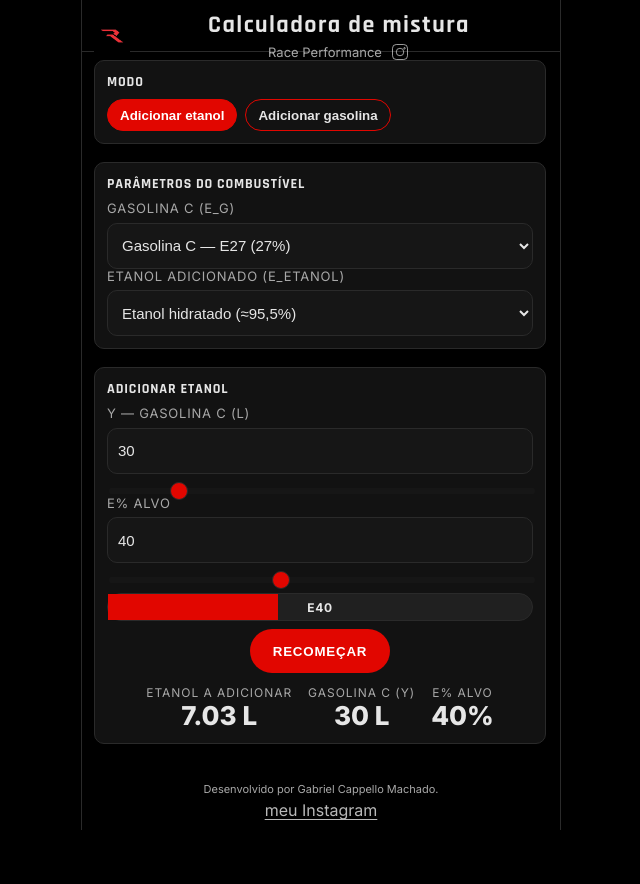
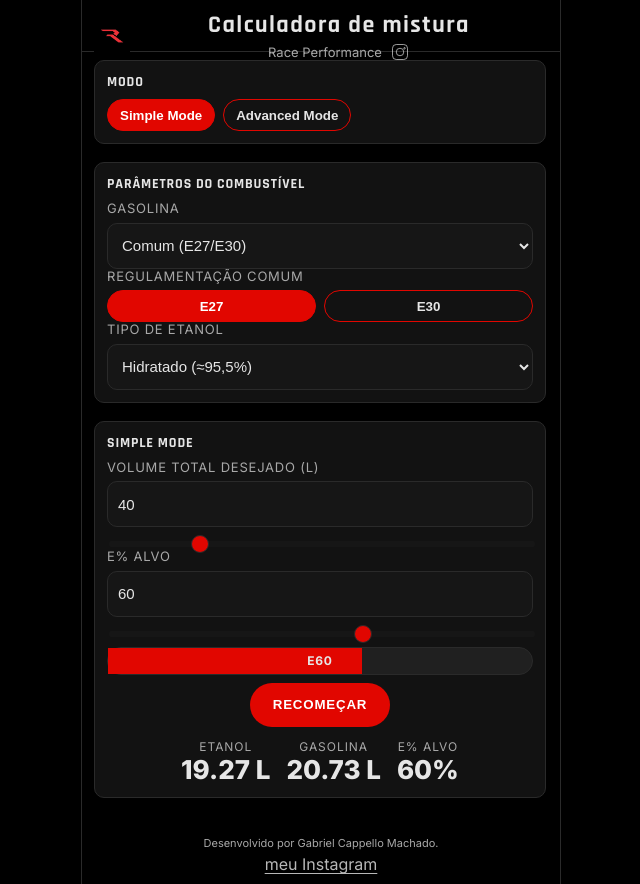
Before and after one commit to Gligoco/Calc_mix_fuel, a React (Vite) app in the folder fuel-mix-calculator/: page / in a window 1280 px wide. Both pictures are taken after a click on the button "CALCULAR". Shown: the whole page, without its empty margins (319-959 px from the left). Before the commit the page ends 830 px from the top, so only its background shows below. Built offline with nearby package versions, Linux system fonts and the light colour scheme.

Commit message:
Refactor fuel mix calculator with simple and advanced modes
Co-authored-by: vwb5n4ffm8 <vwb5n4ffm8@privaterelay.appleid.com>

```diff
--- a/fuel-mix-calculator/src/App.jsx
+++ b/fuel-mix-calculator/src/App.jsx
@@ -1,14 +1,9 @@
 import React, { useEffect, useMemo, useState } from 'react'
 import rpLogo from '/assets/IMG_6442.jpeg'
 
-const GAS_OPTIONS = [
-  { id: 'E27', name: 'Gasolina C — E27 (27%)', Eg: 0.27 },
-  { id: 'E30', name: 'Gasolina C — E30 (30%)', Eg: 0.30 },
-]
-
 const ETH_OPTIONS = [
-  { id: 'hidratado', name: 'Etanol hidratado (≈95,5%)', Eeth: 0.955 },
-  { id: 'anidro', name: 'Etanol anidro (≈99,6%)', Eeth: 0.996 },
+  { id: 'hidratado', name: 'Hidratado (≈95,5%)', Eeth: 0.955 },
+  { id: 'anidro', name: 'Anidro (≈99,6%)', Eeth: 0.996 },
 ]
 
 function round(value, decimals = 2) {
@@ -30,67 +25,94 @@ function useLocalStorage(key, initialValue) {
   return [state, setState]
 }
 
-// X = Y*(Etarget - Eg)/(Eethanol - Etarget)
-function computeAddEthanol(Y_liters, Etarget_pct, Eg, Eeth) {
-  const Y = Number(Y_liters) || 0
-  const Etarget = Math.max(0, Math.min(1, (Number(Etarget_pct) || 0) / 100))
-  if (Y <= 0) return { ok: false, msg: 'Informe Y > 0 (Gasolina C em litros).', X: 0 }
-  if (Etarget < Math.min(Eg, Eeth) || Etarget > Math.max(Eg, Eeth)) return { ok: false, msg: 'E% alvo fora do intervalo entre Eg e Eetanol.', X: 0 }
-  const denom = (Eeth - Etarget)
-  if (Math.abs(denom) < 1e-9) return { ok: false, msg: 'Divisão por zero. Ajuste E_alvo.', X: 0 }
-  const X = Y * (Etarget - Eg) / denom
-  if (X < 0) return { ok: false, msg: 'Resultado negativo. Verifique os valores.', X: 0 }
-  return { ok: true, msg: '', X }
+// ---------- Simple Mode ----------
+// Ethanol_liters = Vtotal * (Etarget - Eg) / (Eethanol - Eg)
+// Gasoline_liters = Vtotal - Ethanol_liters
+function computeSimple(Vtotal_liters, Etarget_pct, Eg, Eeth) {
+  const V = Number(Vtotal_liters) || 0
+  const Et = Math.max(0, Math.min(1, (Number(Etarget_pct) || 0) / 100))
+  if (V <= 0) return { ok: false, msg: 'Informe o volume total (L).', xe: 0, yg: 0 }
+  if (Et < Math.min(Eg, Eeth) || Et > Math.max(Eg, Eeth)) return { ok: false, msg: 'E% alvo fora do intervalo entre E_g e E_etanol.', xe: 0, yg: 0 }
+  const denom = (Eeth - Eg)
+  if (Math.abs(denom) < 1e-9) return { ok: false, msg: 'Parâmetros inválidos.', xe: 0, yg: 0 }
+  const xe = V * (Et - Eg) / denom
+  const yg = V - xe
+  if (xe < 0 || yg < 0) return { ok: false, msg: 'Mistura inviável com os valores atuais.', xe: 0, yg: 0 }
+  return { ok: true, msg: '', xe, yg }
 }
 
-// X = A*(Ec - Etarget)/(Etarget - Eg)
-function computeAddGasoline(A_liters, Ec_pct, Etarget_pct, Eg) {
+// ---------- Advanced Mode ----------
+// Adding ethanol: X = Y*(Etarget - Eg)/(Eeth - Etarget) where Y = liters of gasoline in tank = A*(1 - Ec)
+// Adding gasoline: X = A*(Ec - Etarget)/(Etarget - Eg)
+function computeAdvanced(A_liters, Ec_pct, Etarget_pct, Eg, Eeth) {
   const A = Number(A_liters) || 0
   const Ec = Math.max(0, Math.min(1, (Number(Ec_pct) || 0) / 100))
-  const Etarget = Math.max(0, Math.min(1, (Number(Etarget_pct) || 0) / 100))
-  if (A <= 0) return { ok: false, msg: 'Informe A > 0 (volume atual em litros).', X: 0 }
-  if (Etarget < Math.min(Eg, Ec) || Etarget > Math.max(Eg, Ec)) return { ok: false, msg: 'E% alvo fora do intervalo entre Eg e Ec.', X: 0 }
-  const denom = (Etarget - Eg)
-  if (Math.abs(denom) < 1e-9) return { ok: false, msg: 'Divisão por zero. Ajuste E_alvo.', X: 0 }
-  const X = A * (Ec - Etarget) / denom
-  if (X < 0) return { ok: false, msg: 'Resultado negativo. Verifique os valores.', X: 0 }
-  return { ok: true, msg: '', X }
+  const Et = Math.max(0, Math.min(1, (Number(Etarget_pct) || 0) / 100))
+  if (A <= 0) return { ok: false, msg: 'Informe o volume atual (A) > 0.', fuel: '', X: 0 }
+
+  // Decide direction: subir ou descer E%
+  if (Et > Ec) {
+    // Add ethanol
+    if (Et < Math.min(Eg, Eeth) || Et > Math.max(Eg, Eeth)) return { ok: false, msg: 'E% alvo fora do intervalo entre E_g e E_etanol.', fuel: '', X: 0 }
+    const Y = A * (1 - Ec) // gasolina no tanque
+    const denom = (Eeth - Et)
+    if (Math.abs(denom) < 1e-9) return { ok: false, msg: 'Divisão por zero. Ajuste E_alvo.', fuel: '', X: 0 }
+    const X = Y * (Et - Eg) / denom
+    if (X <= 0) return { ok: false, msg: 'Impossível atingir E% alvo adicionando etanol.', fuel: '', X: 0 }
+    return { ok: true, msg: '', fuel: 'Etanol a adicionar', X }
+  } else if (Et < Ec) {
+    // Add gasoline
+    if (Et < Math.min(Eg, Ec) || Et > Math.max(Eg, Ec)) return { ok: false, msg: 'E% alvo fora do intervalo entre E_g e E_c.', fuel: '', X: 0 }
+    const denom = (Et - Eg)
+    if (Math.abs(denom) < 1e-9) return { ok: false, msg: 'Divisão por zero. Ajuste E_alvo.', fuel: '', X: 0 }
+    const X = A * (Ec - Et) / denom
+    if (X <= 0) return { ok: false, msg: 'Impossível atingir E% alvo adicionando gasolina.', fuel: '', X: 0 }
+    return { ok: true, msg: '', fuel: 'Gasolina a adicionar', X }
+  }
+
+  // Et == Ec
+  return { ok: false, msg: 'E% alvo igual ao E% atual.', fuel: '', X: 0 }
 }
 
 export default function App() {
-  // Mode selection
-  const [mode, setMode] = useLocalStorage('mode', 'add_ethanol') // 'add_ethanol' | 'add_gasoline'
+  const [mode, setMode] = useLocalStorage('mode', 'simple') // 'simple' | 'advanced'
 
   // Common selectors
-  const [gasId, setGasId] = useLocalStorage('gasId', 'E27')
-  const gas = GAS_OPTIONS.find(g => g.id === gasId) || GAS_OPTIONS[0]
+  const [gasClass, setGasClass] = useLocalStorage('gasClass', 'comum') // 'comum' | 'podium'
+  const [comumReg, setComumReg] = useLocalStorage('comumReg', 'E27') // 'E27' | 'E30'
+  const [EgPodiumPct, setEgPodiumPct] = useLocalStorage('EgPodiumPct', 25) // adjustable in settings
   const [ethId, setEthId] = useLocalStorage('ethId', 'hidratado')
   const eth = ETH_OPTIONS.find(e => e.id === ethId) || ETH_OPTIONS[0]
 
-  // Inputs for adding ethanol
-  const [Y, setY] = useLocalStorage('Y', 30) // liters of Gasoline C
-  const [Etarget1, setEtarget1] = useLocalStorage('Etarget1', 40)
+  const Eg = useMemo(() => {
+    if (gasClass === 'comum') return comumReg === 'E30' ? 0.30 : 0.27
+    return Math.max(0, Math.min(1, Number(EgPodiumPct) / 100))
+  }, [gasClass, comumReg, EgPodiumPct])
 
-  // Inputs for adding gasoline
-  const [A, setA] = useLocalStorage('A', 20) // liters currently in tank
-  const [Ec, setEc] = useLocalStorage('Ec', 60) // current ethanol % in tank
-  const [Etarget2, setEtarget2] = useLocalStorage('Etarget2', 40)
+  // Simple inputs
+  const [Vtotal, setVtotal] = useLocalStorage('Vtotal', 40)
+  const [EtargetSimple, setEtargetSimple] = useLocalStorage('EtargetSimple', 60)
+
+  // Advanced inputs
+  const [A, setA] = useLocalStorage('A', 20)
+  const [Ec, setEc] = useLocalStorage('Ec', 40)
+  const [EtargetAdv, setEtargetAdv] = useLocalStorage('EtargetAdv', 60)
 
   const [hasCalculated, setHasCalculated] = useState(false)
   function handleCalc() { setHasCalculated(true) }
   function handleReset() { window.location.reload() }
 
-  const addEthRes = useMemo(() => {
-    if (mode !== 'add_ethanol') return { ok: false, X: 0, msg: '' }
-    return computeAddEthanol(Y, Etarget1, gas.Eg, eth.Eeth)
-  }, [mode, Y, Etarget1, gas.Eg, eth.Eeth])
+  const simpleRes = useMemo(() => {
+    if (mode !== 'simple') return { ok: false, xe: 0, yg: 0, msg: '' }
+    return computeSimple(Vtotal, EtargetSimple, Eg, eth.Eeth)
+  }, [mode, Vtotal, EtargetSimple, Eg, eth.Eeth])
 
-  const addGasRes = useMemo(() => {
-    if (mode !== 'add_gasoline') return { ok: false, X: 0, msg: '' }
-    return computeAddGasoline(A, Ec, Etarget2, gas.Eg)
-  }, [mode, A, Ec, Etarget2, gas.Eg])
+  const advRes = useMemo(() => {
+    if (mode !== 'advanced') return { ok: false, fuel: '', X: 0, msg: '' }
+    return computeAdvanced(A, Ec, EtargetAdv, Eg, eth.Eeth)
+  }, [mode, A, Ec, EtargetAdv, Eg, eth.Eeth])
 
-  const barPercent = mode === 'add_ethanol' ? Number(Etarget1) : Number(Etarget2)
+  const barPercent = mode === 'simple' ? Number(EtargetSimple) : Number(EtargetAdv)
   const barWidth = `${round(Math.max(0, Math.min(100, barPercent || 0)), 1)}%`
 
   return (
@@ -115,48 +137,67 @@ export default function App() {
             <div className="rp-group">
               <div className="rp-group-title">Modo</div>
               <div className="rp-chips">
-                <button className="rp-chip" aria-pressed={mode==='add_ethanol'} onClick={()=> setMode('add_ethanol')}>Adicionar etanol</button>
-                <button className="rp-chip" aria-pressed={mode==='add_gasoline'} onClick={()=> setMode('add_gasoline')}>Adicionar gasolina</button>
+                <button className="rp-chip" aria-pressed={mode==='simple'} onClick={()=> setMode('simple')}>Simple Mode</button>
+                <button className="rp-chip" aria-pressed={mode==='advanced'} onClick={()=> setMode('advanced')}>Advanced Mode</button>
               </div>
             </div>
 
             <div className="rp-group">
               <div className="rp-group-title">Parâmetros do combustível</div>
               <div className="rp-row">
-                <div className="rp-label">Gasolina C (E_g)</div>
-                <select className="rp-select" value={gasId} onChange={(e)=> setGasId(e.target.value)}>
-                  {GAS_OPTIONS.map(g => (<option key={g.id} value={g.id}>{g.name}</option>))}
-                </select>
+                <div className="rp-label">Gasolina</div>
+                <div className="input-wrap" style={{ gridTemplateColumns: '1fr' }}>
+                  <select className="rp-select" value={gasClass} onChange={(e)=> setGasClass(e.target.value)}>
+                    <option value="comum">Comum (E27/E30)</option>
+                    <option value="podium">Pódium (ajustável)</option>
+                  </select>
+                </div>
               </div>
+              {gasClass === 'comum' ? (
+                <div className="rp-row">
+                  <div className="rp-label">Regulamentação Comum</div>
+                  <div className="input-wrap" style={{ gridTemplateColumns: '1fr 1fr' }}>
+                    <button className="rp-chip" aria-pressed={comumReg==='E27'} onClick={()=> setComumReg('E27')}>E27</button>
+                    <button className="rp-chip" aria-pressed={comumReg==='E30'} onClick={()=> setComumReg('E30')}>E30</button>
+                  </div>
+                </div>
+              ) : (
+                <div className="rp-row">
+                  <div className="rp-label">E_g Pódium (%)</div>
+                  <div className="input-wrap" style={{ gridTemplateColumns: '1fr' }}>
+                    <input className="rp-input" type="number" min="0" max="100" step="0.1" value={EgPodiumPct} onChange={(e)=> setEgPodiumPct(e.target.value)} />
+                  </div>
+                </div>
+              )}
               <div className="rp-row">
-                <div className="rp-label">Etanol adicionado (E_etanol)</div>
+                <div className="rp-label">Tipo de etanol</div>
                 <select className="rp-select" value={ethId} onChange={(e)=> setEthId(e.target.value)}>
                   {ETH_OPTIONS.map(o => (<option key={o.id} value={o.id}>{o.name}</option>))}
                 </select>
               </div>
             </div>
 
-            {mode === 'add_ethanol' ? (
+            {mode === 'simple' ? (
               <div className="rp-group">
-                <div className="rp-group-title">Adicionar etanol</div>
+                <div className="rp-group-title">Simple Mode</div>
                 <div className="rp-row">
-                  <div className="rp-label">Y — Gasolina C (L)</div>
+                  <div className="rp-label">Volume total desejado (L)</div>
                   <div className="input-wrap" style={{ gridTemplateColumns: '1fr' }}>
-                    <input className="rp-input" type="number" min="0" step="0.1" value={Y} onChange={(e)=> setY(e.target.value)} />
-                    <input className="rp-slider" type="range" min="0" max="200" step="0.1" value={Number(Y)} onChange={(e)=> setY(e.target.value)} />
+                    <input className="rp-input" type="number" min="0" step="0.1" value={Vtotal} onChange={(e)=> setVtotal(e.target.value)} />
+                    <input className="rp-slider" type="range" min="0" max="200" step="0.1" value={Number(Vtotal)} onChange={(e)=> setVtotal(e.target.value)} />
                   </div>
                 </div>
                 <div className="rp-row">
                   <div className="rp-label">E% alvo</div>
                   <div className="input-wrap" style={{ gridTemplateColumns: '1fr' }}>
-                    <input className="rp-input" type="number" min="0" max="100" step="0.1" value={Etarget1} onChange={(e)=> setEtarget1(e.target.value)} />
-                    <input className="rp-slider" type="range" min="0" max="100" step="0.1" value={Number(Etarget1)} onChange={(e)=> setEtarget1(e.target.value)} />
+                    <input className="rp-input" type="number" min="0" max="100" step="0.1" value={EtargetSimple} onChange={(e)=> setEtargetSimple(e.target.value)} />
+                    <input className="rp-slider" type="range" min="0" max="100" step="0.1" value={Number(EtargetSimple)} onChange={(e)=> setEtargetSimple(e.target.value)} />
                   </div>
                 </div>
 
                 <div className="rp-tank" title={`Etanol ${barWidth}`}>
                   <div className="eth" style={{ width: barWidth }} />
-                  <div className="label">E{round(Number(Etarget1)||0,0)}</div>
+                  <div className="label">E{round(Number(EtargetSimple)||0,0)}</div>
                 </div>
 
                 <div className="cta-row">
@@ -169,30 +210,30 @@ export default function App() {
 
                 {hasCalculated && (
                   <div className="results-block">
-                    {addEthRes.ok ? (
+                    {simpleRes.ok ? (
                       <div className="results-kpis">
-                        <div className="item"><div className="label">Etanol a adicionar</div><div className="value">{round(addEthRes.X, 2)} L</div></div>
-                        <div className="item"><div className="label">Gasolina C (Y)</div><div className="value">{round(Number(Y)||0, 2)} L</div></div>
-                        <div className="item"><div className="label">E% alvo</div><div className="value">{round(Number(Etarget1)||0, 2)}%</div></div>
+                        <div className="item"><div className="label">Etanol</div><div className="value">{round(simpleRes.xe, 2)} L</div></div>
+                        <div className="item"><div className="label">Gasolina</div><div className="value">{round(simpleRes.yg, 2)} L</div></div>
+                        <div className="item"><div className="label">E% alvo</div><div className="value">{round(Number(EtargetSimple)||0, 2)}%</div></div>
                       </div>
                     ) : (
-                      <div className="rp-footer-note" style={{ color: '#ffb3b3' }}>{addEthRes.msg}</div>
+                      <div className="rp-footer-note" style={{ color: '#ffb3b3' }}>{simpleRes.msg}</div>
                     )}
                   </div>
                 )}
               </div>
             ) : (
               <div className="rp-group">
-                <div className="rp-group-title">Adicionar gasolina</div>
+                <div className="rp-group-title">Advanced Mode</div>
                 <div className="rp-row">
-                  <div className="rp-label">A — Volume atual no tanque (L)</div>
+                  <div className="rp-label">A — Volume atual (L)</div>
                   <div className="input-wrap" style={{ gridTemplateColumns: '1fr' }}>
                     <input className="rp-input" type="number" min="0" step="0.1" value={A} onChange={(e)=> setA(e.target.value)} />
                     <input className="rp-slider" type="range" min="0" max="200" step="0.1" value={Number(A)} onChange={(e)=> setA(e.target.value)} />
                   </div>
                 </div>
                 <div className="rp-row">
-                  <div className="rp-label">E% atual no tanque (E_c)</div>
+                  <div className="rp-label">E% atual (E_c)</div>
                   <div className="input-wrap" style={{ gridTemplateColumns: '1fr' }}>
                     <input className="rp-input" type="number" min="0" max="100" step="0.1" value={Ec} onChange={(e)=> setEc(e.target.value)} />
                     <input className="rp-slider" type="range" min="0" max="100" step="0.1" value={Number(Ec)} onChange={(e)=> setEc(e.target.value)} />
@@ -201,14 +242,14 @@ export default function App() {
                 <div className="rp-row">
                   <div className="rp-label">E% alvo</div>
                   <div className="input-wrap" style={{ gridTemplateColumns: '1fr' }}>
-                    <input className="rp-input" type="number" min="0" max="100" step="0.1" value={Etarget2} onChange={(e)=> setEtarget2(e.target.value)} />
-                    <input className="rp-slider" type="range" min="0" max="100" step="0.1" value={Number(Etarget2)} onChange={(e)=> setEtarget2(e.target.value)} />
+                    <input className="rp-input" type="number" min="0" max="100" step="0.1" value={EtargetAdv} onChange={(e)=> setEtargetAdv(e.target.value)} />
+                    <input className="rp-slider" type="range" min="0" max="100" step="0.1" value={Number(EtargetAdv)} onChange={(e)=> setEtargetAdv(e.target.value)} />
                   </div>
                 </div>
 
                 <div className="rp-tank" title={`Etanol ${barWidth}`}>
                   <div className="eth" style={{ width: barWidth }} />
-                  <div className="label">E{round(Number(Etarget2)||0,0)}</div>
+                  <div className="label">E{round(Number(EtargetAdv)||0,0)}</div>
                 </div>
 
                 <div className="cta-row">
@@ -221,14 +262,14 @@ export default function App() {
 
                 {hasCalculated && (
                   <div className="results-block">
-                    {addGasRes.ok ? (
+                    {advRes.ok ? (
                       <div className="results-kpis">
-                        <div className="item"><div className="label">Gasolina a adicionar</div><div className="value">{round(addGasRes.X, 2)} L</div></div>
-                        <div className="item"><div className="label">Volume no tanque (A)</div><div className="value">{round(Number(A)||0, 2)} L</div></div>
-                        <div className="item"><div className="label">E% atual</div><div className="value">{round(Number(Ec)||0, 2)}%</div></div>
+                        <div className="item"><div className="label">{advRes.fuel}</div><div className="value">{round(advRes.X, 2)} L</div></div>
+                        <div className="item"><div className="label">E_g</div><div className="value">{round(Eg*100, 2)}%</div></div>
+                        <div className="item"><div className="label">E_etanol</div><div className="value">{round(eth.Eeth*100, 2)}%</div></div>
                       </div>
                     ) : (
-                      <div className="rp-footer-note" style={{ color: '#ffb3b3' }}>{addGasRes.msg}</div>
+                      <div className="rp-footer-note" style={{ color: '#ffb3b3' }}>{advRes.msg}</div>
                     )}
                   </div>
                 )}
```
